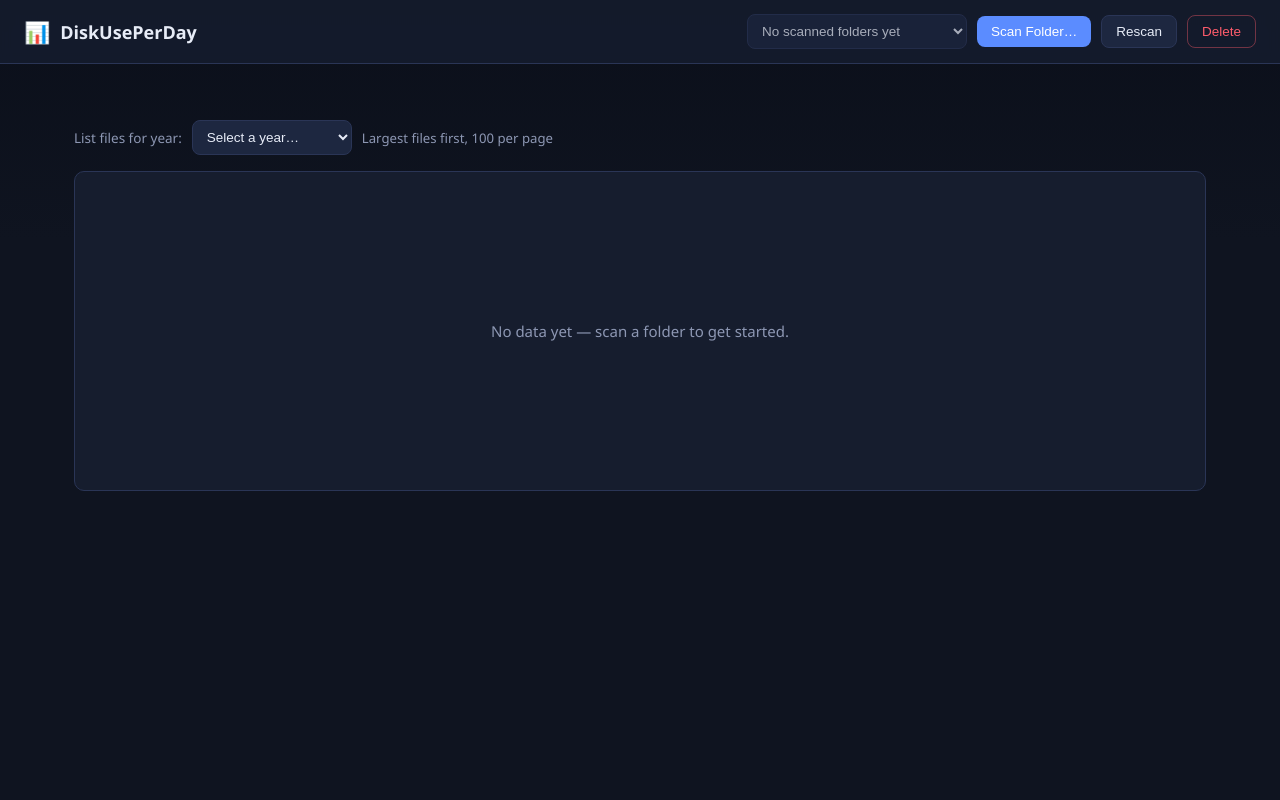
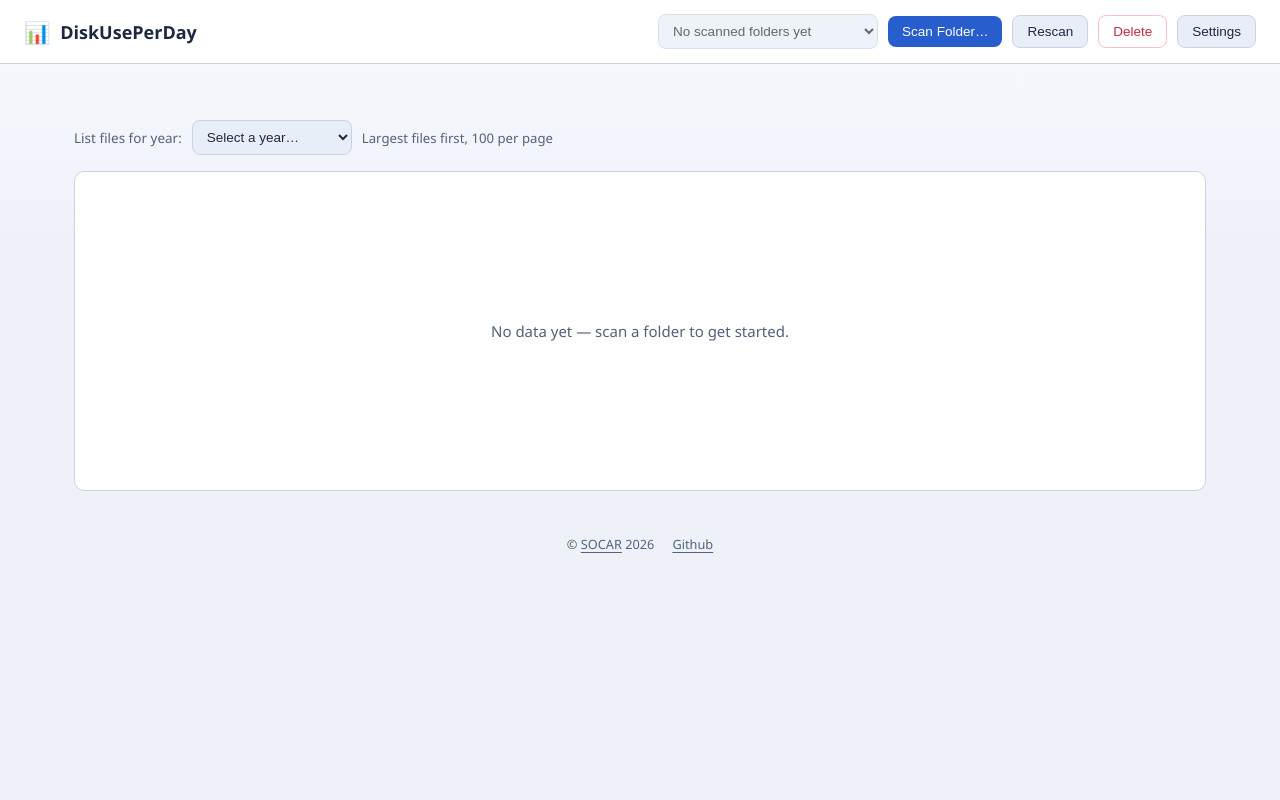
Before and after one commit to socarpl/DiskUsePerDay, a Flask app: page / in a window 1280 px wide. Run offline with Flask 3, Linux system fonts and the light colour scheme; data that the repository does not hold is empty.

Commit message:
Add appearance settings with light theme and footer links

```diff
--- a/static/app.js
+++ b/static/app.js
@@ -30,6 +30,40 @@ const state = {
   filesQuery: { year: null, month: null, day: null, q: "", sort: "size", order: "desc", page: 1, page_size: 100 },
   filesMeta: { total: 0, total_pages: 1 },
 };
+
+// ---------- Appearance settings ----------
+
+const settingsDialog = document.getElementById("settingsDialog");
+const themeSelect = document.getElementById("themeSelect");
+themeSelect.value = window.appTheme.preference;
+document.getElementById("settingsBtn").addEventListener("click", () => settingsDialog.showModal());
+themeSelect.addEventListener("change", () => {
+  const saved = window.appTheme.set(themeSelect.value);
+  document.getElementById("themeSaveError").classList.toggle("hidden", saved);
+});
+
+function chartColors() {
+  const styles = getComputedStyle(document.documentElement);
+  const color = (name) => styles.getPropertyValue(name).trim();
+  return {
+    text: color("--text"), muted: color("--text-muted"),
+    accent: color("--accent"), hover: color("--accent-2"), grid: color("--grid"),
+  };
+}
+
+window.addEventListener("themechange", () => {
+  themeSelect.value = window.appTheme.preference;
+  if (!state.chart) return;
+  const colors = chartColors();
+  state.chart.data.datasets[0].backgroundColor = colors.accent;
+  state.chart.data.datasets[0].hoverBackgroundColor = colors.hover;
+  state.chart.options.plugins.title.color = colors.text;
+  for (const axis of Object.values(state.chart.options.scales)) {
+    axis.ticks.color = colors.muted;
+    axis.grid.color = colors.grid;
+  }
+  state.chart.update("none");
+});
 
 function formatBytes(bytes) {
   if (!bytes) return "0 B";
@@ -253,6 +287,7 @@ function renderCurrentLevel() {
 }
 
 function drawChart(labels, sizes, counts, title, onBarClick) {
+  const colors = chartColors();
   document.getElementById("emptyState").classList.add("hidden");
   const ctx = document.getElementById("mainChart").getContext("2d");
   if (state.chart) state.chart.destroy();
@@ -264,8 +299,8 @@ function drawChart(labels, sizes, counts, title, onBarClick) {
         {
           label: "Bytes created",
           data: sizes,
-          backgroundColor: "#5b8cff",
-          hoverBackgroundColor: "#35d0ba",
+          backgroundColor: colors.accent,
+          hoverBackgroundColor: colors.hover,
           borderRadius: 4,
           maxBarThickness: 46,
         },
@@ -279,7 +314,7 @@ function drawChart(labels, sizes, counts, title, onBarClick) {
       },
       plugins: {
         legend: { display: false },
-        title: { display: true, text: title, color: "#e7ecf7", font: { size: 15 } },
+        title: { display: true, text: title, color: colors.text, font: { size: 15 } },
         tooltip: {
           callbacks: {
             label: (item) => {
@@ -290,10 +325,10 @@ function drawChart(labels, sizes, counts, title, onBarClick) {
         },
       },
       scales: {
-        x: { ticks: { color: "#8d97b3" }, grid: { color: "rgba(42,53,86,0.4)" } },
+        x: { ticks: { color: colors.muted }, grid: { color: colors.grid } },
         y: {
-          ticks: { color: "#8d97b3", callback: (v) => formatBytes(v) },
-          grid: { color: "rgba(42,53,86,0.4)" },
+          ticks: { color: colors.muted, callback: (v) => formatBytes(v) },
+          grid: { color: colors.grid },
         },
       },
     },
--- a/static/index.html
+++ b/static/index.html
@@ -4,6 +4,7 @@
 <meta charset="UTF-8" />
 <meta name="viewport" content="width=device-width, initial-scale=1.0" />
 <title>DiskUsePerDay</title>
+<script src="theme.js"></script>
 <link rel="stylesheet" href="style.css" />
 <script src="https://cdn.jsdelivr.net/npm/chart.js@4.4.0/dist/chart.umd.min.js"></script>
 </head>
@@ -18,6 +19,7 @@
     <button id="scanBtn" class="btn btn-primary">Scan Folder…</button>
     <button id="rescanBtn" class="btn btn-secondary" title="Re-scan current folder">Rescan</button>
     <button id="deleteRootBtn" class="btn btn-danger" title="Forget this folder's data">Delete</button>
+    <button id="settingsBtn" class="btn btn-secondary" aria-haspopup="dialog">Settings</button>
   </div>
 </header>
 
@@ -37,6 +39,21 @@
     </div>
   </div>
 </div>
+
+<dialog id="settingsDialog" class="modal-card settings-dialog" aria-labelledby="settingsTitle">
+  <h2 id="settingsTitle">Settings</h2>
+  <label for="themeSelect">Appearance</label>
+  <select id="themeSelect" aria-describedby="themeHelp">
+    <option value="auto">Auto</option>
+    <option value="dark">Dark</option>
+    <option value="light">Light</option>
+  </select>
+  <p id="themeHelp" class="muted">Auto follows your system appearance. Changes apply immediately and are saved in this browser.</p>
+  <p id="themeSaveError" class="error hidden" role="status">Your browser could not save this preference. It will apply until you reload.</p>
+  <form method="dialog" class="modal-actions">
+    <button class="btn btn-primary">Done</button>
+  </form>
+</dialog>
 
 <main class="container">
   <section class="summary-cards" id="summaryCards"></section>
@@ -87,6 +104,11 @@
   </section>
 </main>
 
+<footer class="site-footer">
+  <span>© <a href="https://socar.pl" target="_blank" rel="noopener noreferrer">SOCAR</a> 2026</span>
+  <a href="https://github.com/socarpl/DiskUsePerDay" target="_blank" rel="noopener noreferrer">Github</a>
+</footer>
+
 <ul id="fileContextMenu" class="context-menu hidden">
   <li id="ctxOpenFile">Open file</li>
   <li id="ctxOpenFolder">Open containing folder</li>
--- a/static/style.css
+++ b/static/style.css
@@ -1,4 +1,9 @@
 :root {
+  color-scheme: dark;
+  --bg-top: #0b0f1a;
+  --topbar: rgba(22, 29, 46, 0.85);
+  --grid: rgba(42, 53, 86, 0.4);
+  --row-border: rgba(42, 53, 86, 0.5);
   --bg: #0f1420;
   --bg-elev: #161d2e;
   --bg-elev-2: #1d2740;
@@ -12,12 +17,29 @@
   font-size: 15px;
 }
 
+[data-theme="light"] {
+  color-scheme: light;
+  --bg-top: #f8faff;
+  --bg: #eef2f8;
+  --bg-elev: #ffffff;
+  --bg-elev-2: #e8eef7;
+  --border: #c9d3e3;
+  --text: #1b2940;
+  --text-muted: #52627b;
+  --accent: #285dce;
+  --accent-2: #087e70;
+  --danger: #c52c40;
+  --topbar: rgba(255, 255, 255, 0.92);
+  --grid: rgba(82, 98, 123, 0.18);
+  --row-border: #dce3ed;
+}
+
 * { box-sizing: border-box; }
 
 body {
   margin: 0;
   font-family: "Segoe UI", system-ui, -apple-system, Roboto, sans-serif;
-  background: linear-gradient(180deg, #0b0f1a, #0f1420 30%);
+  background: linear-gradient(180deg, var(--bg-top), var(--bg) 30%);
   color: var(--text);
   min-height: 100vh;
 }
@@ -27,7 +49,7 @@ body {
   align-items: center;
   justify-content: space-between;
   padding: 14px 24px;
-  background: rgba(22, 29, 46, 0.85);
+  background: var(--topbar);
   border-bottom: 1px solid var(--border);
   position: sticky;
   top: 0;
@@ -164,7 +186,7 @@ thead th {
 }
 thead th:hover { color: var(--text); }
 thead th.sort-active { color: var(--accent-2); }
-tbody td { padding: 8px 12px; border-bottom: 1px solid rgba(42, 53, 86, 0.5); }
+tbody td { padding: 8px 12px; border-bottom: 1px solid var(--row-border); }
 tbody tr:hover { background: rgba(91, 140, 255, 0.06); }
 td.size-cell { white-space: nowrap; font-variant-numeric: tabular-nums; }
 td.path-cell { color: var(--text-muted); font-size: 0.82rem; word-break: break-all; }
@@ -245,3 +267,27 @@ td.path-cell { color: var(--text-muted); font-size: 0.82rem; word-break: break-a
   font-size: 0.88rem;
 }
 .context-menu li:hover { background: rgba(91, 140, 255, 0.15); color: var(--accent); }
+
+.settings-dialog { color: var(--text); }
+.settings-dialog::backdrop { background: rgba(5, 8, 15, 0.6); }
+.settings-dialog label { display: block; margin-bottom: 8px; font-weight: 600; }
+.settings-dialog select { width: 100%; }
+:focus-visible { outline: 2px solid var(--accent); outline-offset: 3px; }
+
+@media (max-width: 850px) {
+  .topbar { flex-wrap: wrap; gap: 12px; }
+  .topbar-controls { flex-wrap: wrap; }
+  .year-jump-row { flex-wrap: wrap; }
+}
+
+.site-footer {
+  display: flex;
+  justify-content: center;
+  flex-wrap: wrap;
+  gap: 18px;
+  padding: 20px 24px 28px;
+  color: var(--text-muted);
+  font-size: 0.85rem;
+}
+.site-footer a { color: var(--text-muted); text-underline-offset: 3px; }
+.site-footer a:hover { color: var(--accent); }
--- /dev/null
+++ b/static/theme.js
@@ -0,0 +1,44 @@
+// Apply before the stylesheet loads to avoid flashing the wrong theme.
+window.appTheme = (() => {
+  const storageKey = "diskuse.theme";
+  const systemTheme = window.matchMedia("(prefers-color-scheme: dark)");
+  const normalize = (value) => ["auto", "dark", "light"].includes(value) ? value : "auto";
+  let preference = "auto";
+  try {
+    preference = normalize(localStorage.getItem(storageKey));
+  } catch (_) {
+    // Appearance still works when browser storage is unavailable.
+  }
+
+  function apply() {
+    document.documentElement.dataset.theme =
+      preference === "auto" ? (systemTheme.matches ? "dark" : "light") : preference;
+    window.dispatchEvent(new Event("themechange"));
+  }
+
+  systemTheme.addEventListener("change", () => {
+    if (preference === "auto") apply();
+  });
+  window.addEventListener("storage", (event) => {
+    if (event.key === storageKey || event.key === null) {
+      preference = normalize(event.newValue);
+      apply();
+    }
+  });
+  apply();
+
+  return {
+    get preference() { return preference; },
+    set(value) {
+      preference = normalize(value);
+      let saved = true;
+      try {
+        localStorage.setItem(storageKey, preference);
+      } catch (_) {
+        saved = false;
+      }
+      apply();
+      return saved;
+    },
+  };
+})();
```
Also changed, not shown: README.md.
